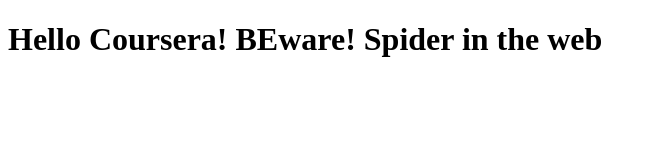
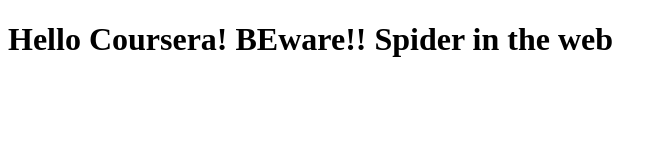
Before and after one commit to minhaz001/coursera--test, a plain HTML site: page site/index.html in a window 1280 px wide. Shown: the whole page, without its empty margins (0-667 px from the left). Drawn offline with Linux system fonts and the light colour scheme.

Commit message:
demo change

```diff
--- a/site/index.html
+++ b/site/index.html
@@ -4,6 +4,6 @@
 	<title>Hello Coursera!</title>
 </head>
 <body>
-<h1>Hello Coursera! BEware! Spider in the web</h1>
+<h1>Hello Coursera! BEware!! Spider in the web</h1>
 </body>
 </html>
```
